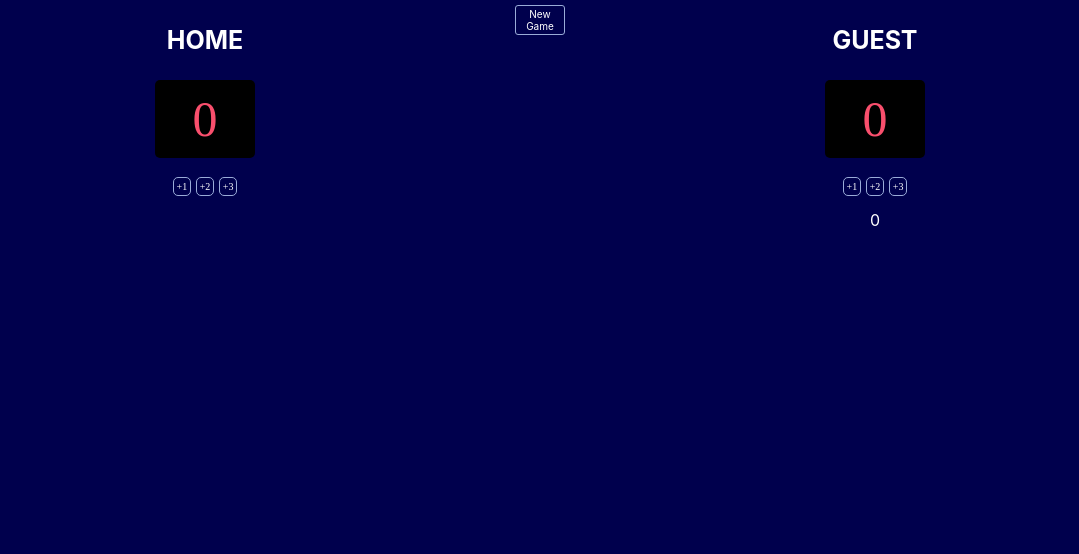
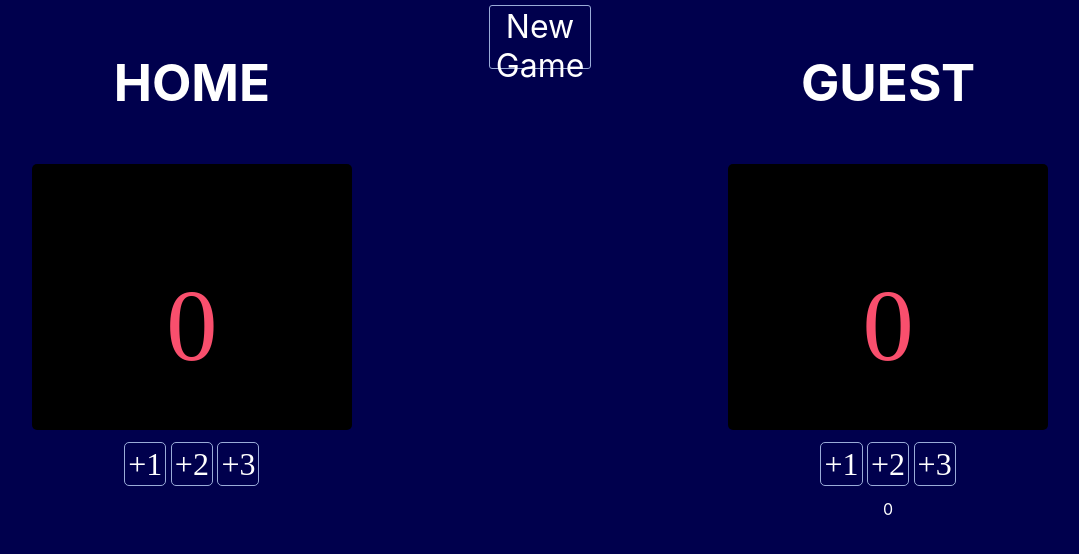
Before and after one commit to Skyrxz/basketball-points-counter, a plain HTML site: page index.html in a window 1280 px wide. Shown: the whole page, without its empty margins (100-1179 px from the left). Drawn offline with Linux system fonts and the light colour scheme; a web font is replaced by a local one.

Commit message:
Just some additions

```diff
--- a/index.css
+++ b/index.css
@@ -19,19 +19,23 @@ body {
 }
 
 .container h3{
-    font-size: 25px;
+    font-size: 4vw;
 }
 
 .screen {
     font-family: "Cursed Timer ULil";
-    font-size: 50px;
+    font-size: 8vw;
     background-color: black;
     padding: 10px;
     padding-left: 0px;
     border-radius: 5px;
     color: #F94F6D;
     padding-right: 0px;
-    max-width: 100px;
+    max-width: 1200vw;
+    width: 25vw;
+    height: 12vw;
+    padding-top: 8vw;
+    align-items: center;
 }
 
 .btns {
@@ -44,7 +48,7 @@ body {
     text-align: center;
     font-family: "Cursed Timer ULil";
     padding: 3px;
-    font-size: 10px;
+    font-size: 2.5vw;
     cursor: pointer;
     border: solid 1px #9AABD8;
     border-radius: 5px;
@@ -52,10 +56,10 @@ body {
 }
 
 #newGame {
-    height: 30px;
+    height: 5vw;
     font-family: 'Cursed Timer ULil', -apple-system, BlinkMacSystemFont, 'Segoe UI', Roboto, Oxygen, Ubuntu, Cantarell, 'Open Sans', 'Helvetica Neue', sans-serif;
-    font-size: 10px;
-    width: 50px;
+    font-size: 2.5vw;
+    width: 8vw;
     cursor: pointer;
     margin: 5px;
     border-radius: 3px;
--- a/index.html
+++ b/index.html
@@ -1,6 +1,8 @@
 <html>
     <head>
         <link rel="stylesheet" href="index.css">
+        <title>Basketball Counter</title>
+        <link rel="shortcut icon" href="logo.png" type="image/x-icon">
     </head>
     <body>
         <center>
```
Also changed, not shown: logo.png (added).
